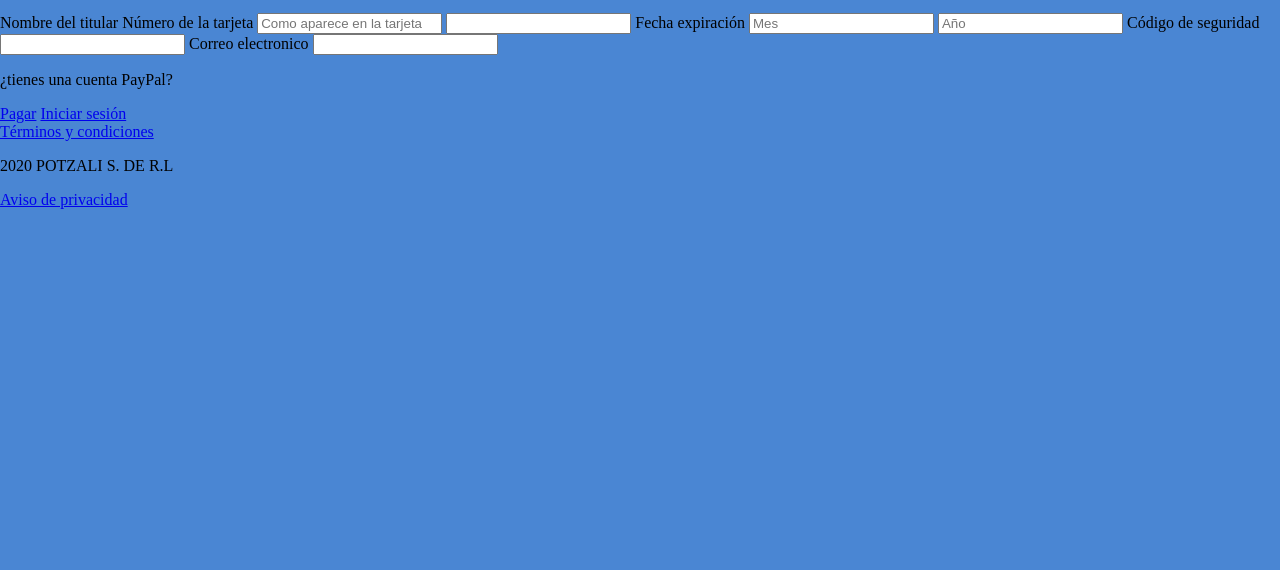
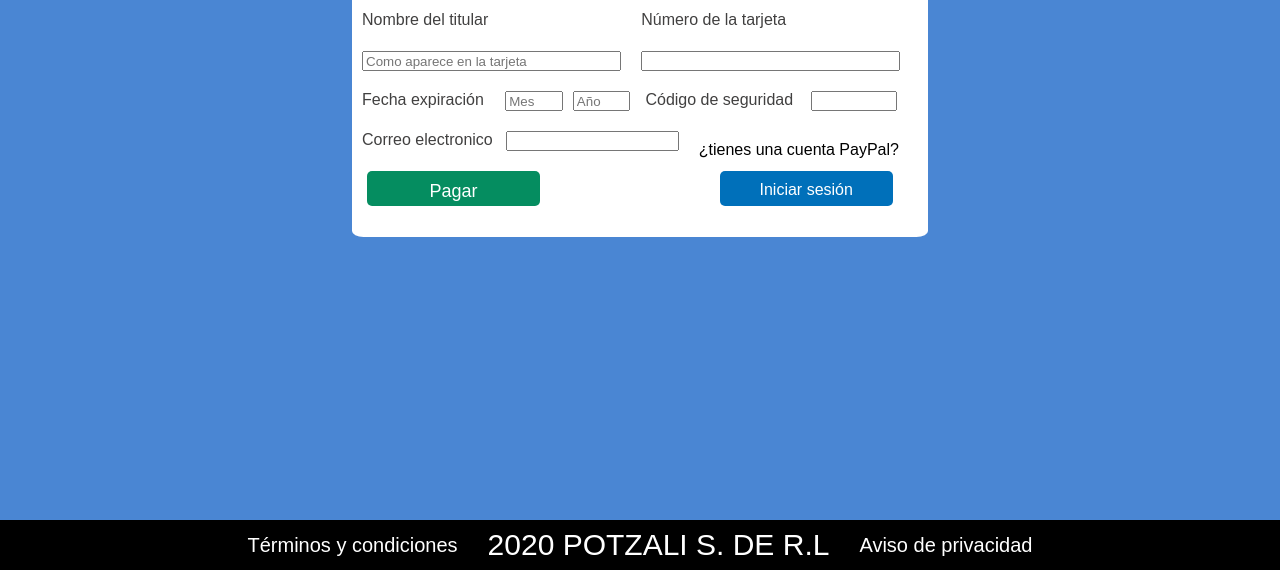
Before and after one commit to RicardoValdez26/potzali, a plain HTML site: page HTML/Pago.html in a window 1280 px wide. Shown: the part 230-800 px from the top of the page. Drawn offline with Linux system fonts and the light colour scheme; the site is published under a folder, as on GitHub Pages, so addresses that start at the root find nothing.

Commit message:
Update Pago.html

```diff
--- a/HTML/Pago.html
+++ b/HTML/Pago.html
@@ -3,7 +3,7 @@
 <head>
     <meta charset='utf-8'>
     <title>POTZALI</title>
-    <link rel="stylesheet" href="/css/Pago.css">
+    <link rel="stylesheet" href="../css/Pago.css">
 </head>
 <body>
     <style >
```
